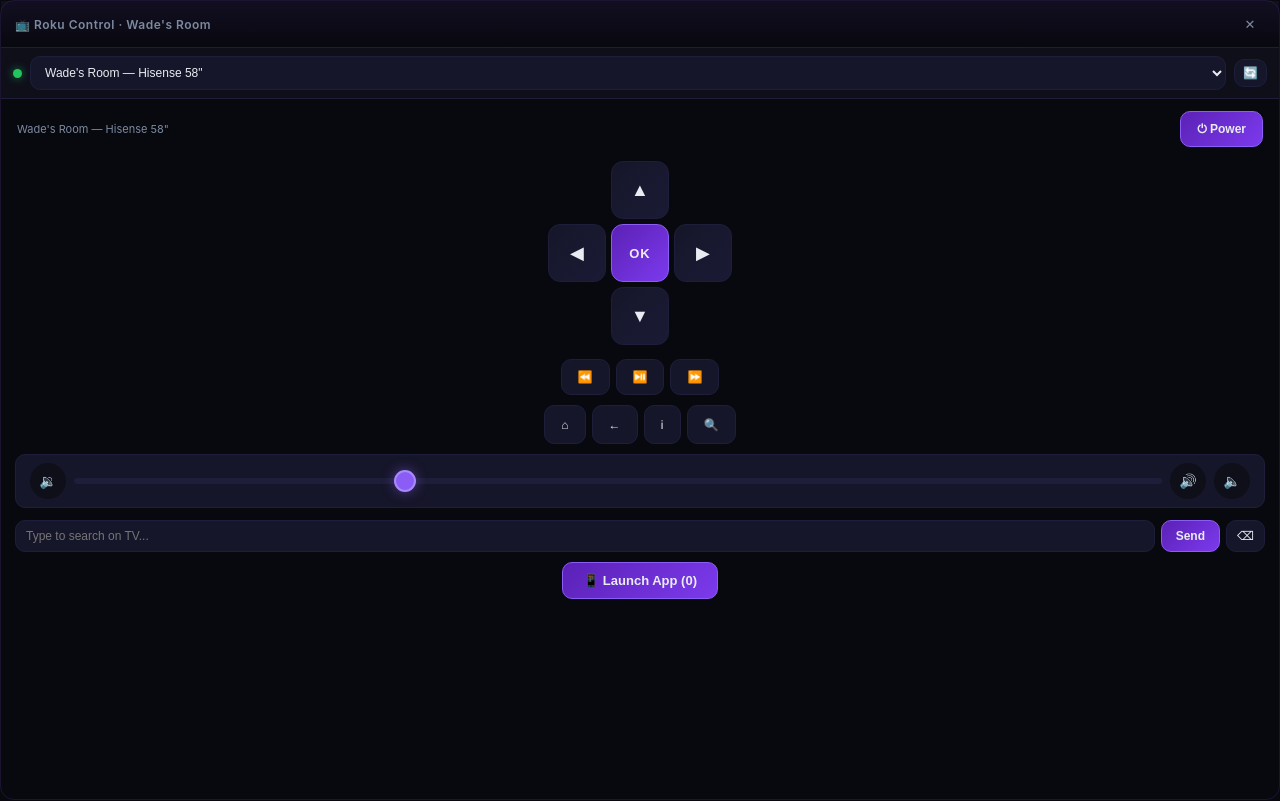
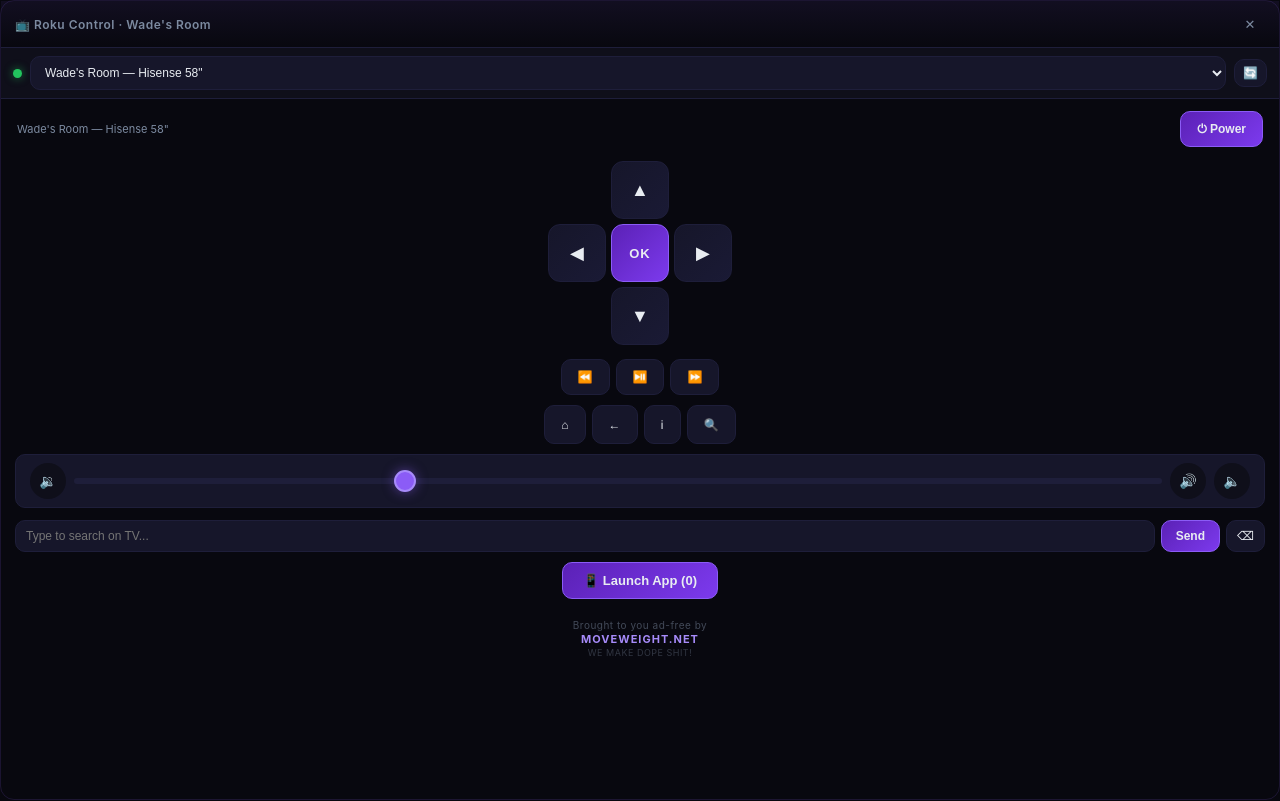
Before and after one commit to BlizzHacker/RokuControl, a React (Vite) app: page / in a window 1280 px wide. Built offline with nearby package versions, Linux system fonts and the light colour scheme.

Commit message:
feat: MoveWeight.net branding footer — ad-free credit

```diff
--- a/src/App.jsx
+++ b/src/App.jsx
@@ -174,6 +174,18 @@
             )}
           </>
         )}
+
+        <div style={{marginTop:'auto',padding:'10px 0 4px',textAlign:'center'}}>
+          <div style={{fontSize:10,color:'var(--text-dim)',opacity:0.5,letterSpacing:'0.5px'}}>
+            Brought to you ad-free by
+          </div>
+          <div style={{fontSize:11,fontWeight:700,color:'var(--purple-glow)',letterSpacing:'1px',marginTop:1}}>
+            MOVEWEIGHT.NET
+          </div>
+          <div style={{fontSize:9,color:'var(--text-dim)',opacity:0.35,marginTop:1,letterSpacing:'0.5px'}}>
+            WE MAKE DOPE SHIT!
+          </div>
+        </div>
       </div>
     </div>
   );
```
